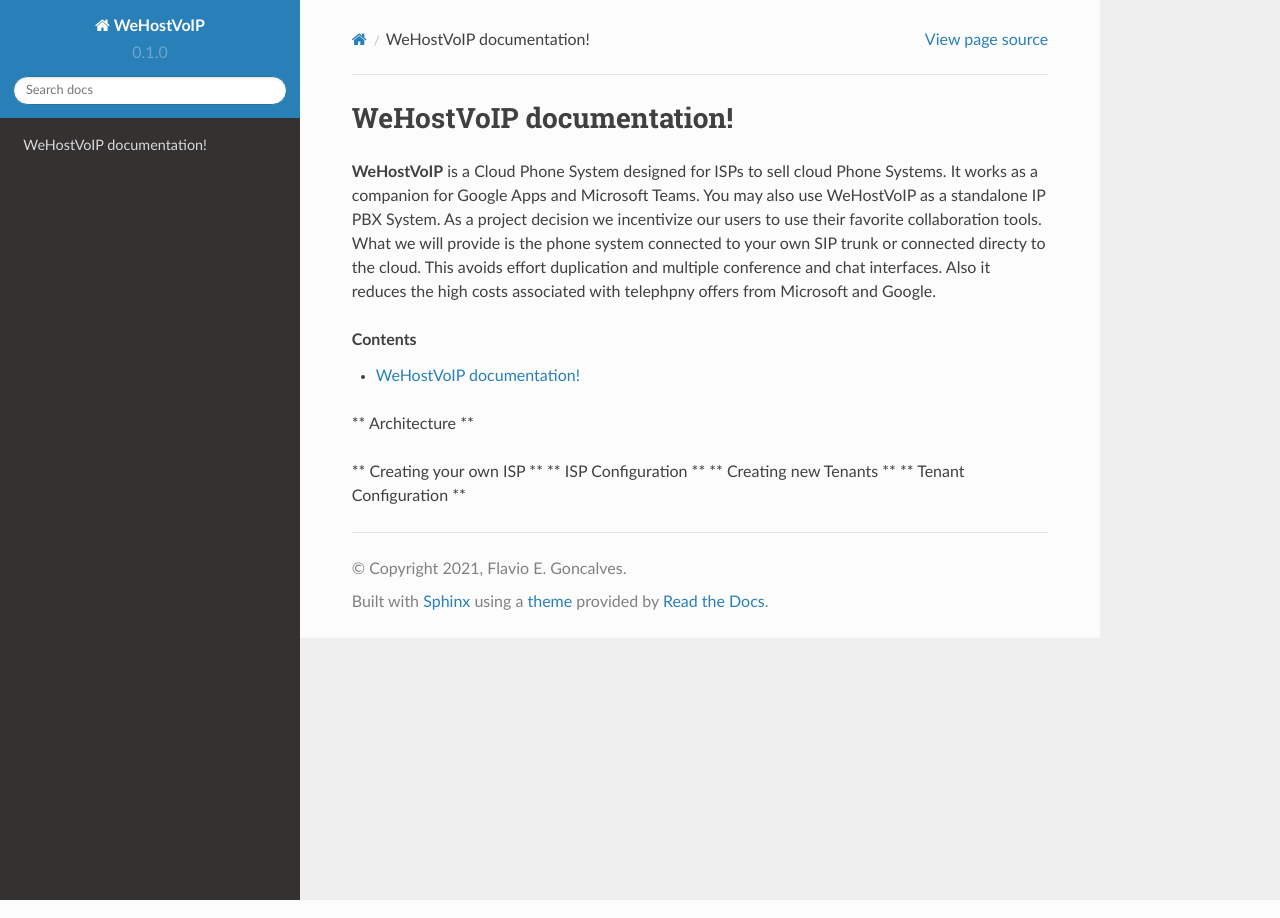
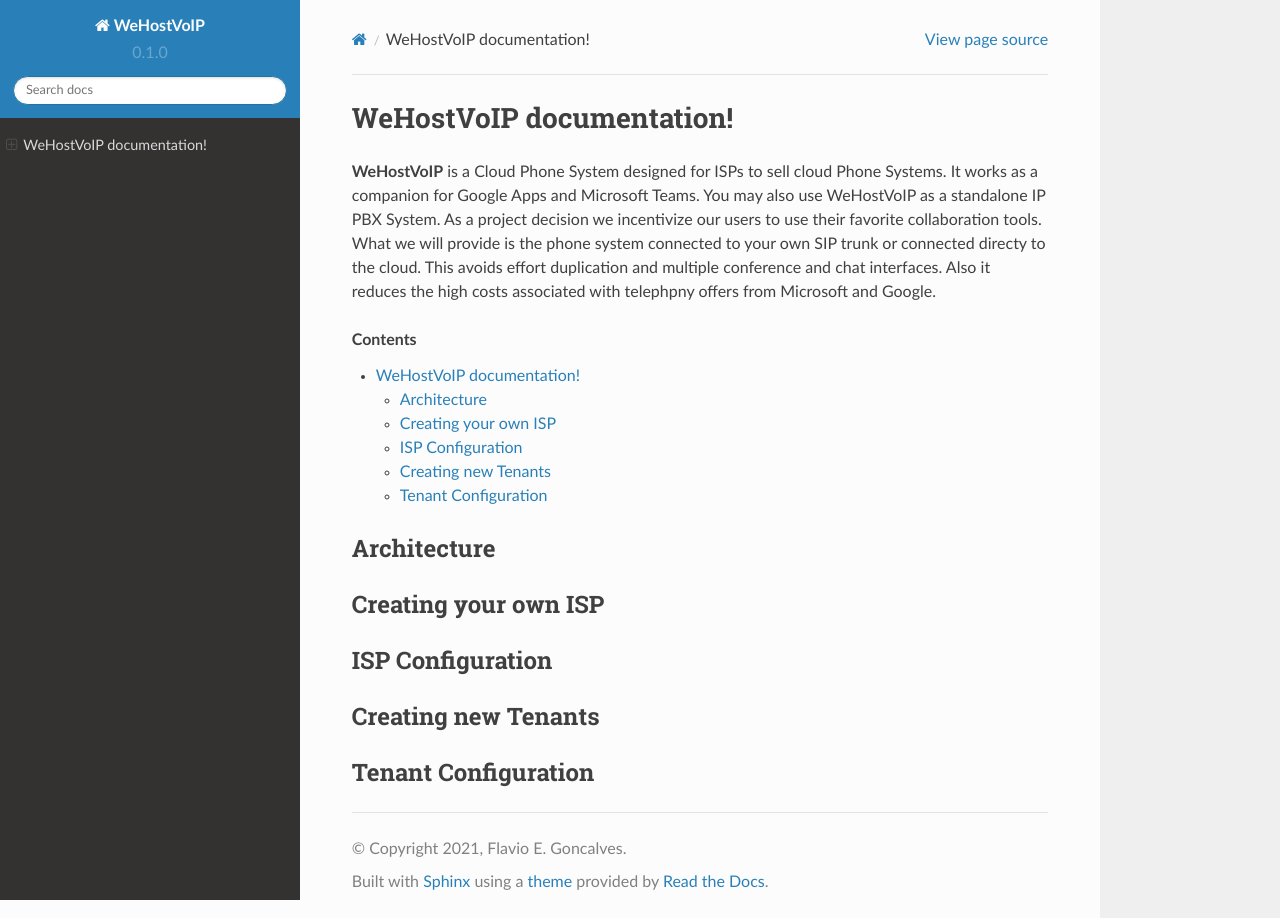
Before and after one commit to pauloantonio-git/wehostvoip-docs, a Sphinx documentation site: the page built from docs/source/index.rst, in a window 1280 px wide. Built offline with Sphinx 7.4.7 and the Read the Docs theme 2.0.0, drawn with Linux system fonts in a browser that asks for light colours.

Commit message:
Update index.rst

```diff
--- a/docs/source/index.rst
+++ b/docs/source/index.rst
@@ -5,9 +5,13 @@
 
 .. contents::
 
-** Architecture **
-
-** Creating your own ISP **
-** ISP Configuration **
-** Creating new Tenants **
-** Tenant Configuration **
+Architecture
+************
+Creating your own ISP
+*********************
+ISP Configuration
+*****************
+Creating new Tenants
+********************
+Tenant Configuration
+********************
```
